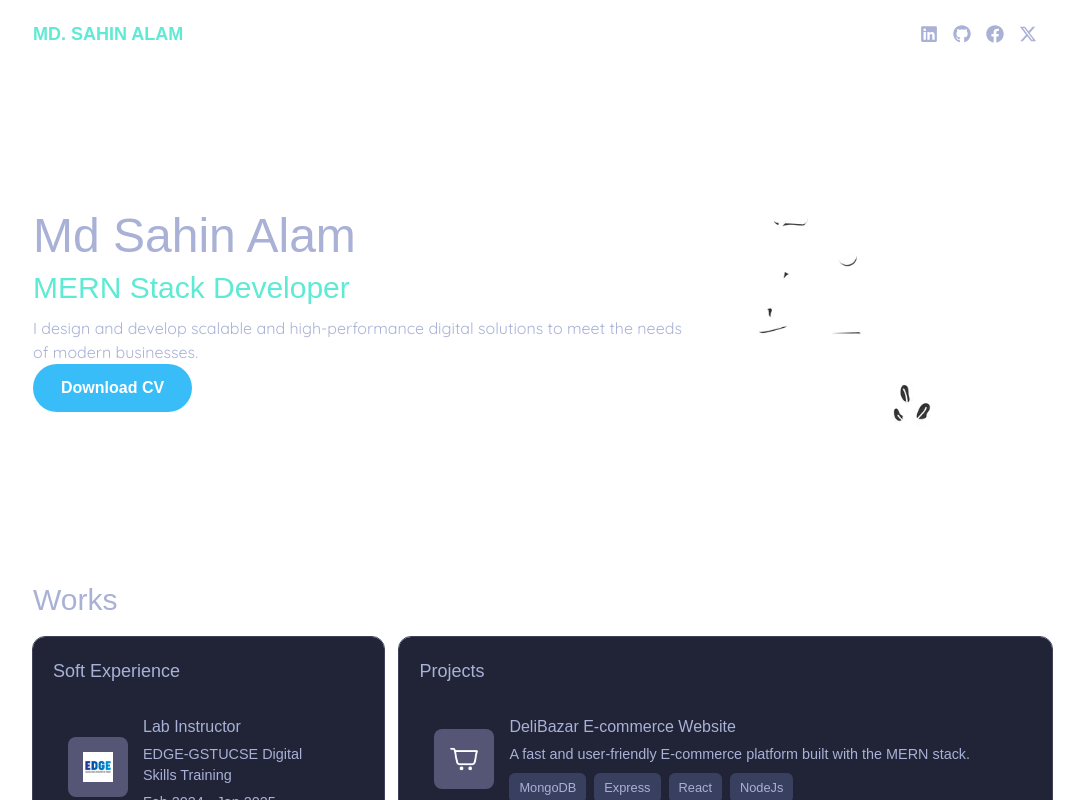
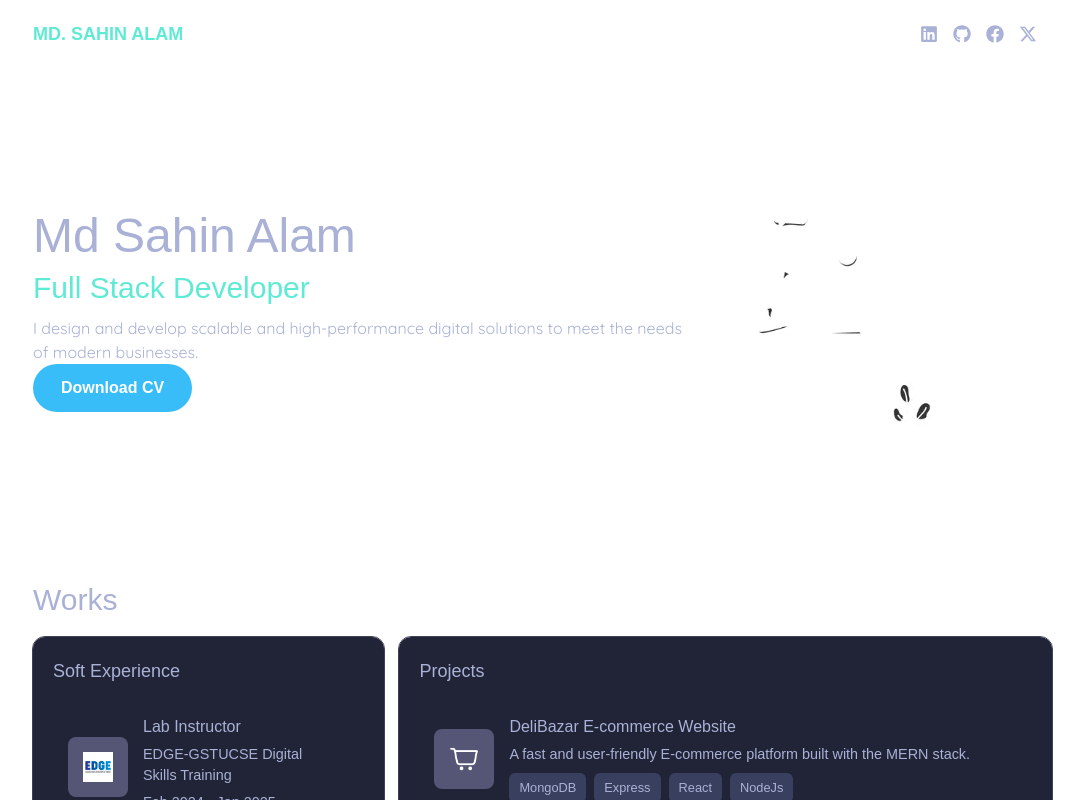
Before and after one commit to sahin404/sahin-portfolio2, a React (Vite) app: page / in a window 1280 px wide. Shown: the top 800 px of the page, without its empty margins (105-1189 px from the left). Built offline with nearby package versions, Linux system fonts and the light colour scheme; a web font is replaced by a local one.

Commit message:
change the designation

```diff
--- a/src/components/Home/Home.jsx
+++ b/src/components/Home/Home.jsx
@@ -6,7 +6,7 @@ function Home() {
     <div className='Home'>
       <div className="details">
         <div className="full-name">Md Sahin Alam</div>
-        <div className="my-title">MERN Stack Developer</div>
+        <div className="my-title">Full Stack Developer</div>
         <div className="article">I design and develop scalable and high-performance digital solutions to meet the needs of modern businesses.</div>
         <button className="glow-button mt-6">
           <a href={CV} target="_blank" className="preview-link">
```
